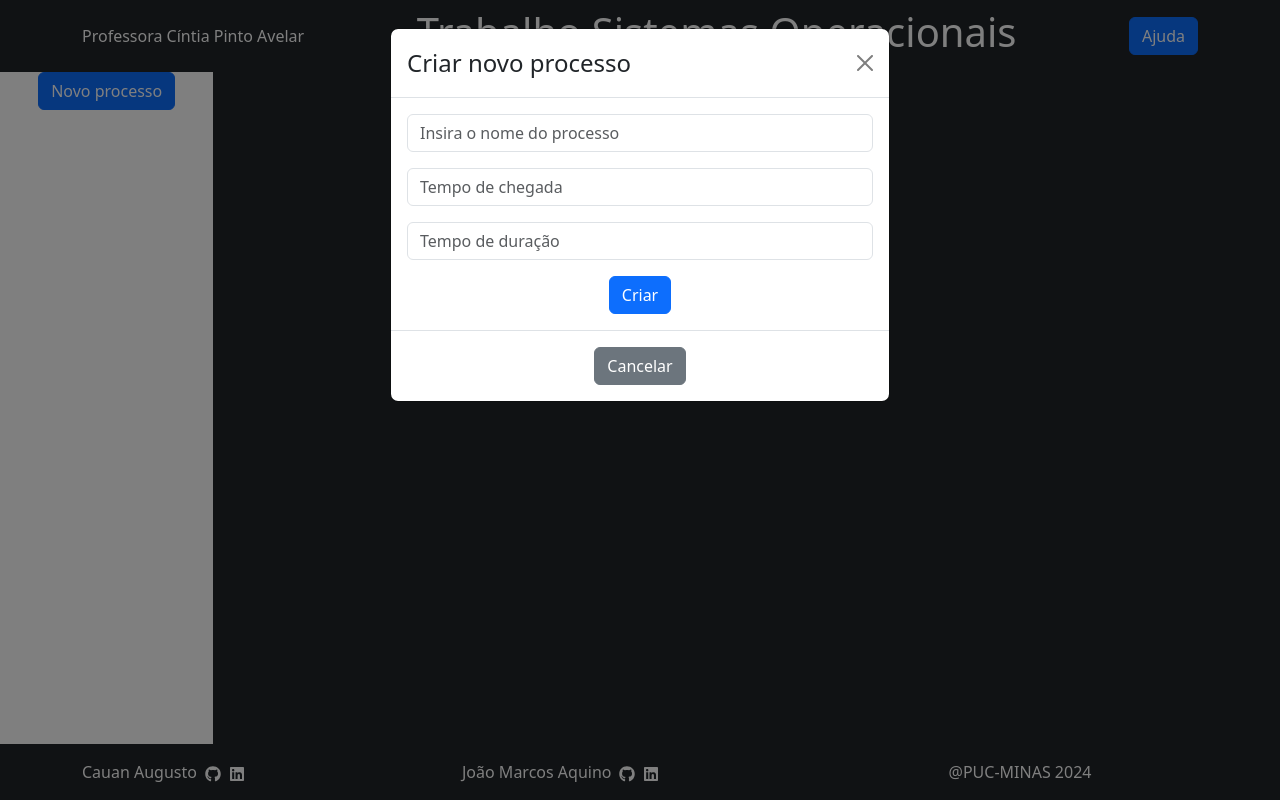
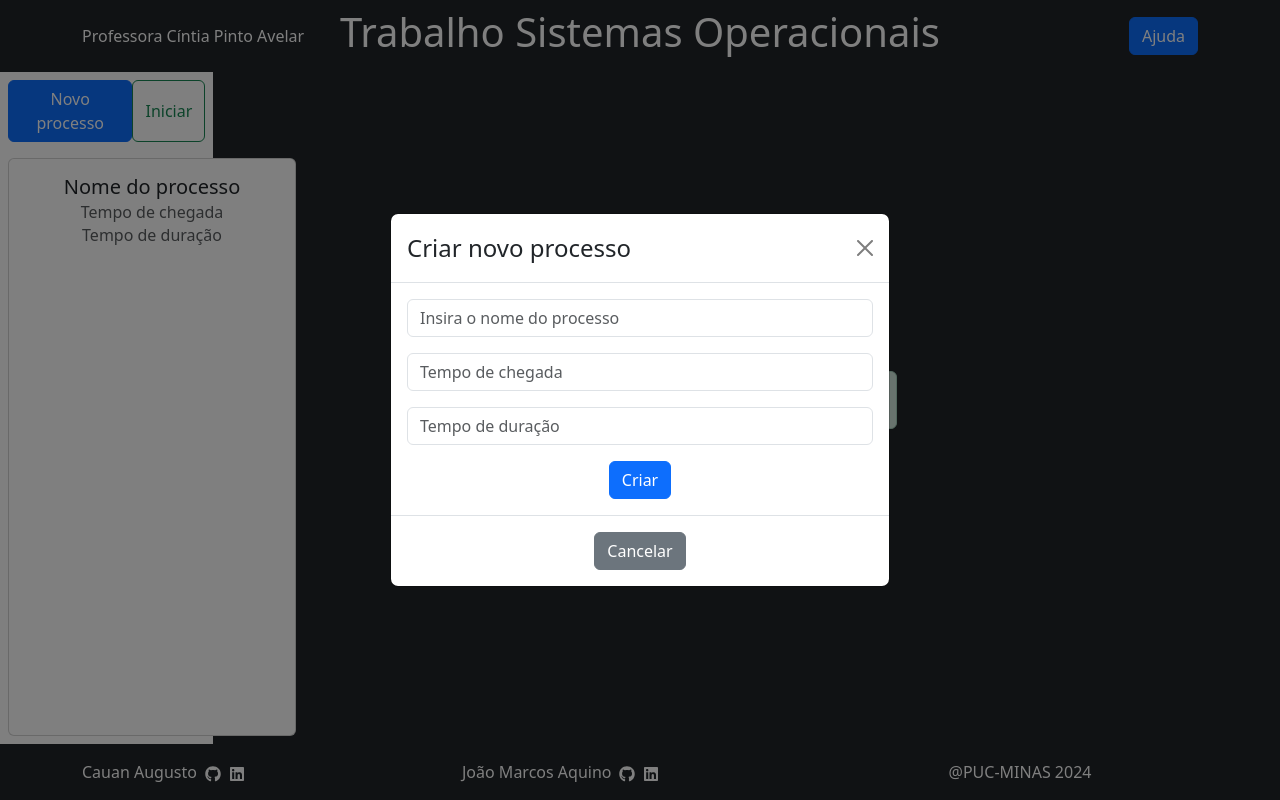
Before and after one commit to jjoaom/ReactProcessScheduler, a React (Create React App) app: page / in a window 1280 px wide. Both pictures are taken after a click on the button "Novo processo". Built offline with nearby package versions, Linux system fonts and the light colour scheme.

Commit message:
layout updated

```diff
--- a/src/App.css
+++ b/src/App.css
@@ -1,7 +1,6 @@
 html, body, #root {
   height: 100%;
 }
-
 
 /* Remove setas no Chrome, Safari e Edge */
 input[type=number]::-webkit-inner-spin-button,
--- a/src/Footer.jsx
+++ b/src/Footer.jsx
@@ -11,7 +11,7 @@ const Footer = () => {
           {/* Cauan */}
           <div className="col-md-4 d-flex align-items-center mb-3 mb-md-0">
             <span className="me-2">Cauan Augusto</span>
-            <a href="https://github.com/" target="_blank" rel="noopener noreferrer" className="text-white me-2">
+            <a href="https://github.com/cauan-au/" target="_blank" rel="noopener noreferrer" className="text-white me-2">
               <FaGithub />
             </a>
             <a href="https://www.linkedin.com/" target="_blank" rel="noopener noreferrer" className="text-white">
--- a/src/Main.jsx
+++ b/src/Main.jsx
@@ -2,16 +2,23 @@ import Container from 'react-bootstrap/Container';
 import Row from 'react-bootstrap/Row';
 import Col from 'react-bootstrap/Col';
 import NovoProcesso from './NovoProcesso';
+import ProcessList from './ProcessList';
+import StartProcess from './StartProcess';
+import Simulation from './Simulation';
 
 function Main() {
   return (
     <Container fluid className="h-100">
       <Row className="h-100">
-        <Col sm={2} className="h-100 d-flex justify-content-center align-items-start">
-          <NovoProcesso/>
+        <Col sm={2} className="d-flex flex-column align-items-start justify-content-start p-2">
+          <div className="d-flex justify-content-between w-100 mb-3">
+            <NovoProcesso />
+            <StartProcess />
+          </div>
+          <ProcessList />
         </Col>
-        <Col sm={10} className="bg-dark h-100">
-          {/* Conteúdo ou espaço vazio */}
+        <Col sm={10} className="bg-dark d-flex align-items-center justify-content-center h-100">
+          <Simulation />
         </Col>
       </Row>
     </Container>
--- a/src/Navbar.jsx
+++ b/src/Navbar.jsx
@@ -4,24 +4,31 @@ import 'bootstrap/dist/css/bootstrap.min.css';
 const Navbar = () => {
   return (
     <nav className="navbar navbar-expand-lg navbar-dark bg-dark">
-      <div className="container">
-        {/* Botão à esquerda */}
-        <span className='navbar-text text-white'>
+      <div className="container d-flex justify-content-between align-items-center">
+        {/* Texto à esquerda com largura limitada */}
+        <div className="d-flex align-items-center" style={{ flexBasis: '20%' }}>
+          <span className="navbar-text text-white">
             Professora Cíntia Pinto Avelar
           </span>
+        </div>
 
-        {/* Título no centro */}
-        <h1 className="mx-auto text-white">
+        {/* Título centralizado */}
+        <div className="mx-auto" style={{ flexBasis: '60%' }}>
+          <h1 className="text-white text-center">
             Trabalho Sistemas Operacionais
           </h1>
+        </div>
 
-        {/* Botão à direita */}
+        {/* Botão à direita com largura limitada */}
+        <div className="d-flex align-items-center justify-content-end" style={{ flexBasis: '20%' }}>
           <button className="btn btn-primary">
             Ajuda
           </button>
+        </div>
       </div>
     </nav>
   );
 };
 
+
 export default Navbar;
--- a/src/NovoProcesso.jsx
+++ b/src/NovoProcesso.jsx
@@ -15,7 +15,7 @@ function NovoProcesso() {
         Novo processo
       </Button>
 
-      <Modal show={show} onHide={handleClose}>
+      <Modal show={show} onHide={handleClose}centered>
         <Modal.Header closeButton>
           <Modal.Title>Criar novo processo</Modal.Title>
         </Modal.Header>
--- /dev/null
+++ b/src/ProcessList.jsx
@@ -0,0 +1,15 @@
+import Card from 'react-bootstrap/Card';
+
+function ProcessList() {
+  return (
+    <Card className="text-center h-100" style={{ width: '18rem' }}>
+      <Card.Body>
+        <Card.Title>Nome do processo</Card.Title>
+        <Card.Subtitle className="mb-2 text-muted">Tempo de chegada</Card.Subtitle>
+        <Card.Subtitle className="mb-2 text-muted">Tempo de duração</Card.Subtitle>
+      </Card.Body>
+    </Card>
+  );
+}
+
+export default ProcessList;
--- /dev/null
+++ b/src/Simulation.jsx
@@ -0,0 +1,17 @@
+import Alert from 'react-bootstrap/Alert';
+
+function Simulation() {
+  return (
+    <div className='d-flex justify-content-center align-items-center w-100 h-100'>
+      {[
+        'success',
+      ].map((variant) => (
+        <Alert key={variant} variant={variant}>
+          This is a {variant} alert—check it out!
+        </Alert>
+      ))}
+    </div>
+  );
+}
+
+export default Simulation;
--- /dev/null
+++ b/src/StartProcess.jsx
@@ -0,0 +1,11 @@
+import Button from 'react-bootstrap/Button';
+
+function StartProcess() {
+  return (
+    <>
+      <Button variant="outline-success">Iniciar</Button>{' '}
+    </>
+  );
+}
+
+export default StartProcess;
```
Also changed, not shown: src/Card.jsx (deleted, +0 -18 lines). Lines whose indentation alone changed are shown as unchanged.
